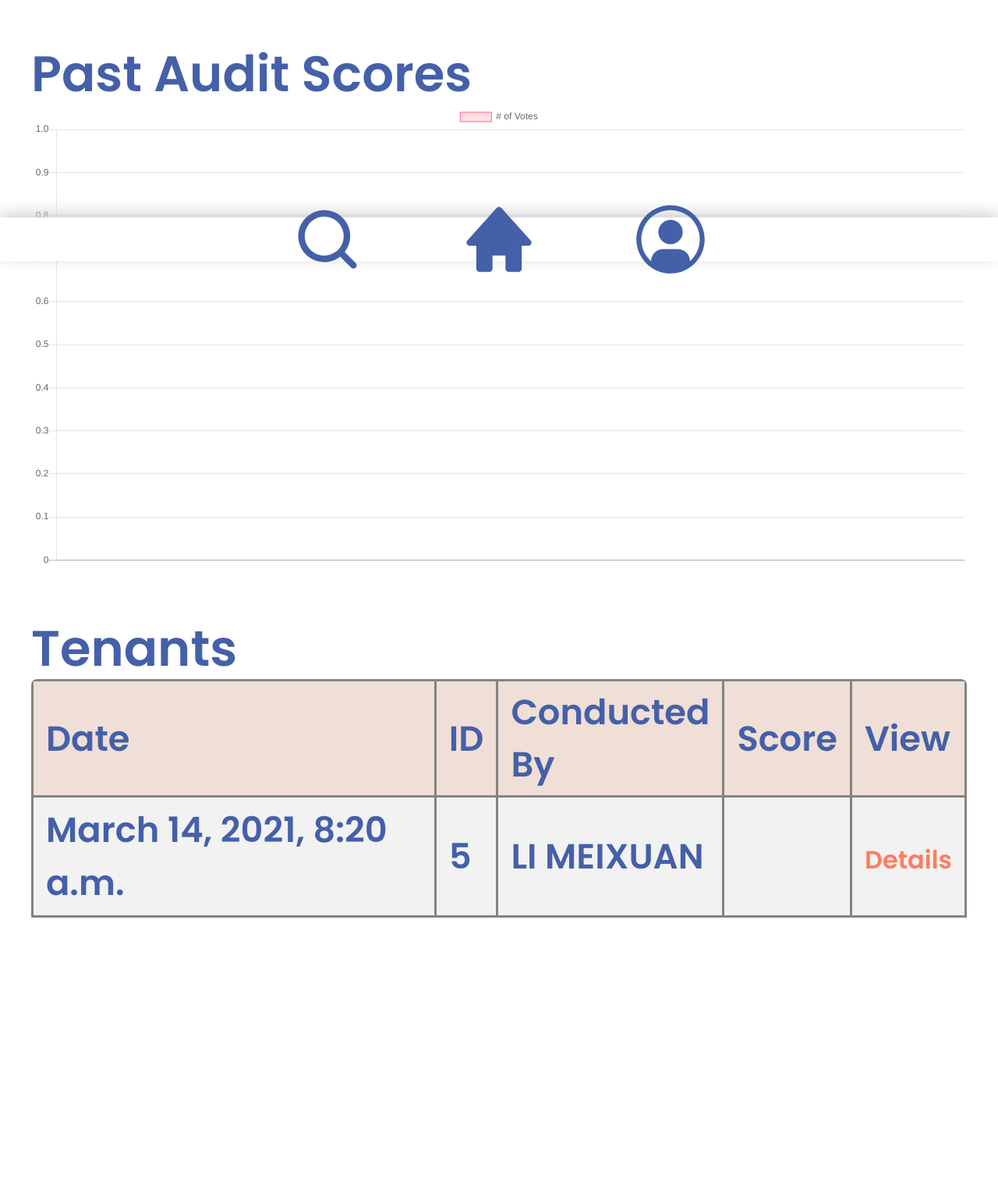
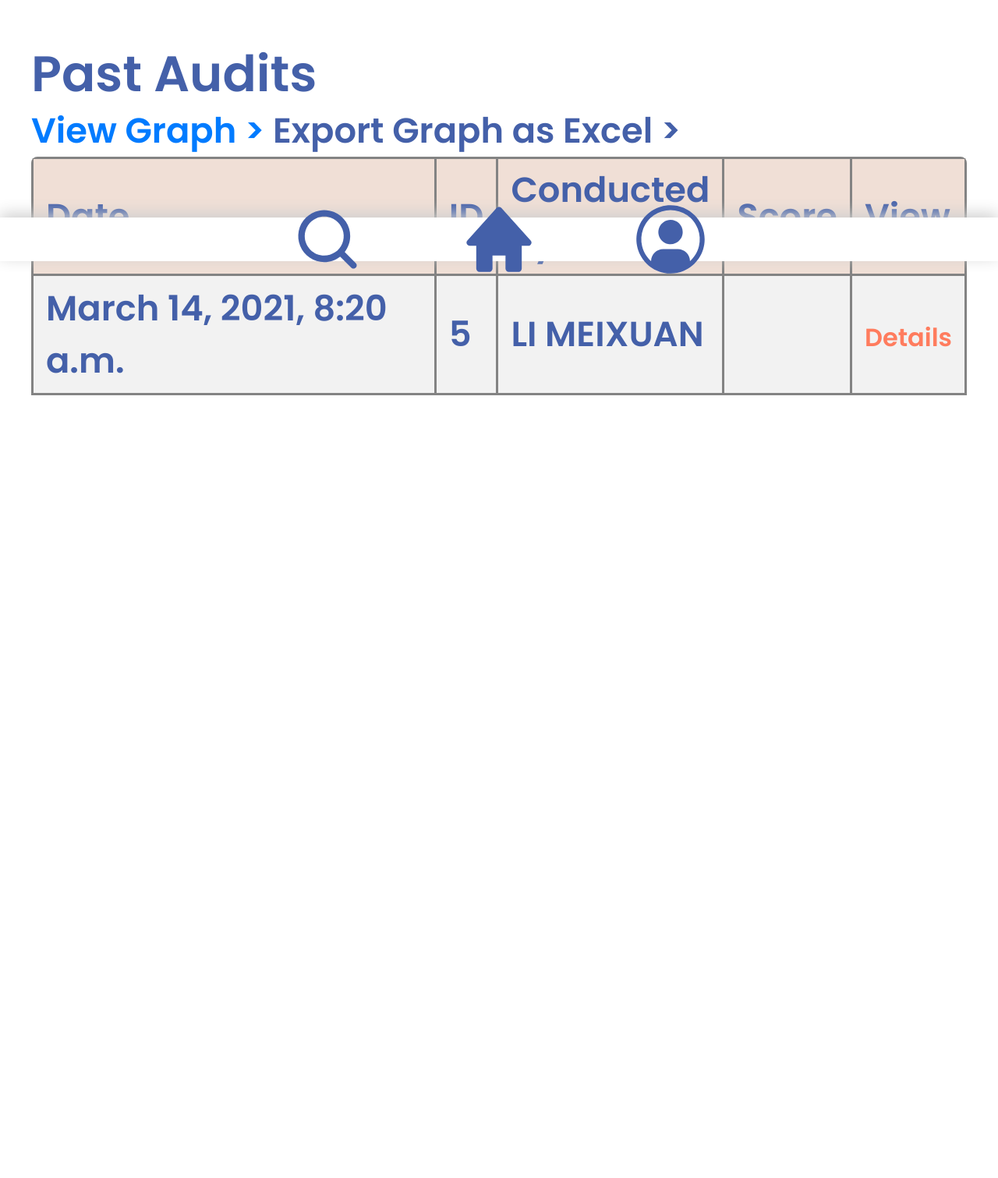
Before and after one commit to rebbyling/50003-frontend, a Django app: page /tenantsD/1/ in a window 1280 px wide. Shown: the part 465-1976 px from the top of the page at 78% size. After the commit the page ends 972 px from the top, so only its background shows below. Run offline with Django 3.2, Linux system fonts and the light colour scheme; data comes from the database, SQL or seed files in the repository; both versions use the stored data as it was after the commit; some libraries are stand-ins or nearby versions.

Commit message:
tenantdetail UI updated

```diff
--- a/SingHealth/accounts/templates/accounts/base.html
+++ b/SingHealth/accounts/templates/accounts/base.html
@@ -1,21 +1,23 @@
 {% load static %}
-<!doctype html>
+<!DOCTYPE html>
 <html lang="en">
   <head>
 
   <link rel="stylesheet" href="{% static 'CSS/Navbar.css' %}" />
-    <link rel="stylesheet" href="{% static 'CSS/index.css' %}"  rel="stylesheet" type="text/css"/>
+  <link rel="stylesheet" href="{% static 'CSS/index.css' %}"  rel="stylesheet" type="text/css"/>
 
     <!-- Required meta tags -->
     {% comment %} <meta charset="utf-8">
-    <meta name="viewport" content="width=device-width, initial-scale=1, shrink-to-fit=no">
+    <meta name="viewport" content="width=device-width, initial-scale=1, shrink-to-fit=yes">
     <!-- semantic UI -->
     <link rel="stylesheet" type='text/css' href="https://cdnjs.cloudflare.com/ajax/libs/semantic-ui/2.2.14/semantic.min.css">
     <!--Chart js--> {% endcomment %}
+
     <script src="https://cdnjs.cloudflare.com/ajax/libs/Chart.js/2.8.0/Chart.min.js" integrity="sha256-Uv9BNBucvCPipKQ2NS9wYpJmi8DTOEfTA/nH2aoJALw=" crossorigin="anonymous"></script>
     <link rel="stylesheet" href="https://cdnjs.cloudflare.com/ajax/libs/Chart.js/2.8.0/Chart.min.css" integrity="sha256-aa0xaJgmK/X74WM224KMQeNQC2xYKwlAt08oZqjeF0E=" crossorigin="anonymous" />
+    <script src="https://code.jquery.com/jquery-3.3.1.min.js"></script>
     <!-- jQuery -->
-    {% comment %} <script src="https://code.jquery.com/jquery-3.3.1.min.js"></script> {% endcomment %}
+
 
     <title>{% block title %} {% endblock title %}</title>
   </head>
--- a/SingHealth/accounts/templates/accounts/chart.html
+++ b/SingHealth/accounts/templates/accounts/chart.html
@@ -1,9 +1,30 @@
-{% extends 'accounts/base.html' %}
+{% load static %}
+<!DOCTYPE html>
+<html lang="en">
+  <head>
+    <link
+      href="https://fonts.googleapis.com/css2?family=Poppins:wght@600&display=swap"
+      rel="stylesheet"
+    />
+  <link rel="stylesheet" href="{% static 'CSS/Navbar.css' %}" />
+  <link rel="stylesheet" href="{% static 'CSS/index.css' %}"  rel="stylesheet" type="text/css"/>
 
-{% block title %} Tenant score {% endblock title %}
+    <!-- Required meta tags -->
+    {% comment %} <meta charset="utf-8">
+    <meta name="viewport" content="width=device-width, initial-scale=1, shrink-to-fit=yes">
+    <!-- semantic UI -->
+    <link rel="stylesheet" type='text/css' href="https://cdnjs.cloudflare.com/ajax/libs/semantic-ui/2.2.14/semantic.min.css">
+    <!--Chart js--> {% endcomment %}
+
+    <script src="https://cdnjs.cloudflare.com/ajax/libs/Chart.js/2.8.0/Chart.min.js" integrity="sha256-Uv9BNBucvCPipKQ2NS9wYpJmi8DTOEfTA/nH2aoJALw=" crossorigin="anonymous"></script>
+    <link rel="stylesheet" href="https://cdnjs.cloudflare.com/ajax/libs/Chart.js/2.8.0/Chart.min.css" integrity="sha256-aa0xaJgmK/X74WM224KMQeNQC2xYKwlAt08oZqjeF0E=" crossorigin="anonymous" />
+    <script src="https://code.jquery.com/jquery-3.3.1.min.js"></script>
+    <!-- jQuery -->
+  </head>
 
 {% block scripts %}
-
+<body>
+<h2>Past Audit Scores</h2>
 <script>
 $(document).ready(function(){
 var ctx = document.getElementById('myChart').getContext('2d');
@@ -12,7 +33,7 @@
     data: {
         labels: [{% for items in qs %}'{{items.name}}',{% endfor %}],
         datasets: [{
-            label: '# of Votes',
+            label: 'Score Value',
             data: [{% for items in qs %}'{{items.score}}',{% endfor %}],
             backgroundColor: [
                 'rgba(255, 99, 132, 0.2)',
@@ -47,8 +68,12 @@
 
 });
 </script>
+
 {% endblock scripts %}
 
 {% block content %}
-<canvas id="myChart" width="400" height="200"></canvas>
+<canvas id="myChart" class="chartjs-render-monitor" width="400" height="300"></canvas>
 {% endblock content %}
+        {% include 'accounts/navbar.html' %}
+</body>
+</html>
--- a/SingHealth/accounts/templates/accounts/tenantsdetails.html
+++ b/SingHealth/accounts/templates/accounts/tenantsdetails.html
@@ -20,10 +20,12 @@
         <h4>Status : {{tenants.status}}</h4>
         <h4>Description : {{tenants.description}}</h4>
 
-        <h2>Past Audit Scores</h2>
-        {% include "./chart.html" %}
 
-        <h2>Tenants</h2>
+        {% comment %} {% include "./chart.html" %} {% endcomment %}
+
+        <h2>Past Audits</h2>
+        <div><a href={% url 'chart' %}>View Graph ></a>
+        <a>Export Graph as Excel ></a></div>
 
         <table>
             <tr>
```
Also changed, not shown: SingHealth/db.sqlite3.
